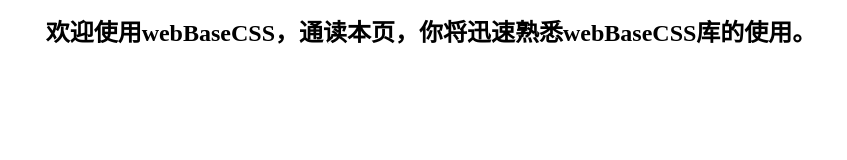
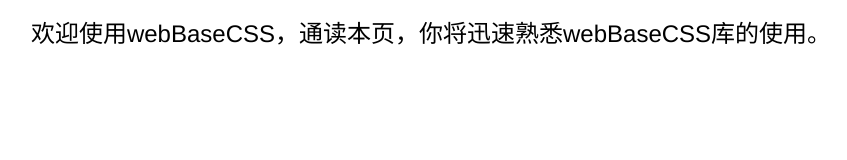
Before and after one commit to Chris-Kin/webBaseCSS, a website built with webpack: page index.html in a window 1280 px wide. Shown: the whole page, without its empty margins (209-1056 px from the left). Built offline with nearby package versions, Linux system fonts and the light colour scheme.

Commit message:
feat:style

```diff
--- a/index.html
+++ b/index.html
@@ -7,6 +7,12 @@
   <meta name="viewport" content="width=device-width, initial-scale=1">
   <link rel="stylesheet" type="text/css" media="screen" href="./dist/index.css" />
   <script src="//cdn.jsdelivr.net/npm/vue"></script>
+  <style>
+    * {
+      font-family: Helvetica;
+      font-weight: normal;
+    }
+  </style>
 </head>
 <body>
   <div id="app">
```
